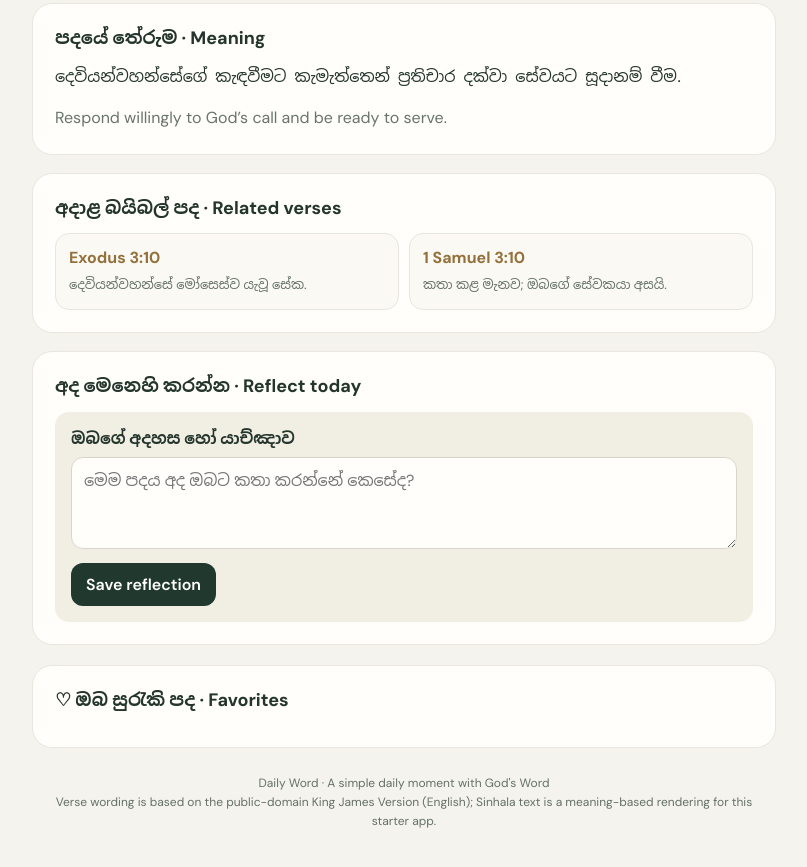
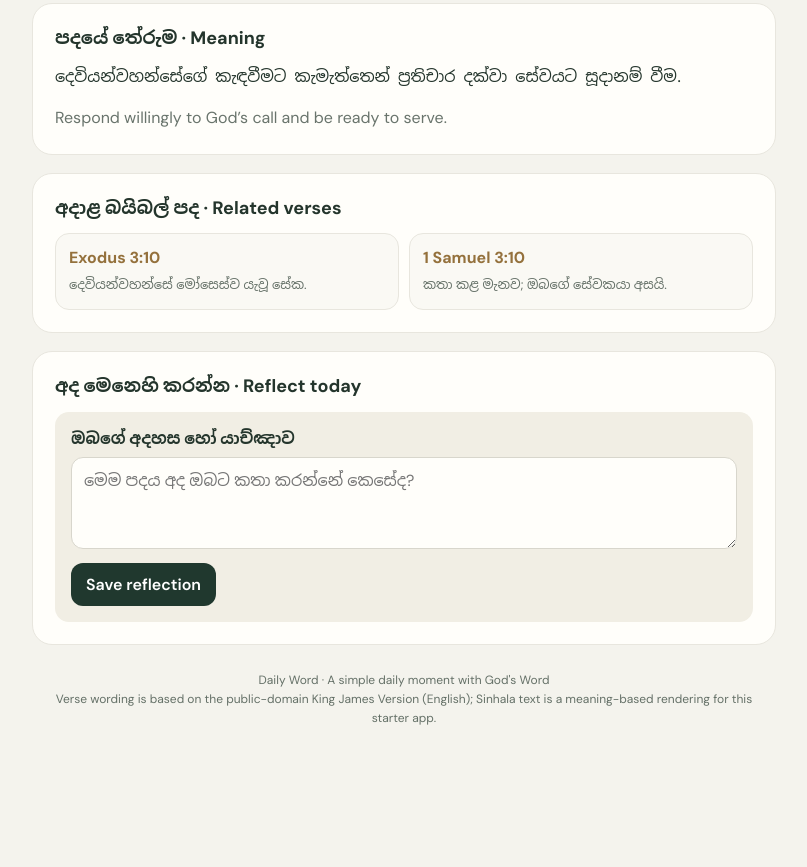
Before and after one commit to amithdombawala/daily-word-bible, a plain HTML site: page index.html in a window 1280 px wide. Shown: the part 1095-1962 px from the top of the page, without its empty margins (236-1043 px from the left). After the commit the page ends 1871 px from the top, so only its background shows below. Drawn offline with Linux system fonts and the light colour scheme.

Commit message:
Update index.html

```diff
--- a/index.html
+++ b/index.html
@@ -101,10 +101,6 @@
       <h2>අද මෙනෙහි කරන්න · Reflect today</h2>
       <div class="reflection"><label for="reflection">ඔබගේ අදහස හෝ යාච්ඤාව</label><textarea id="reflection" placeholder="මෙම පදය අද ඔබට කතා කරන්නේ කෙසේද?"></textarea><button id="saveReflection">Save reflection</button></div>
     </section>
-    <section class="section saved">
-      <h2>♡ ඔබ සුරැකි පද · Favorites</h2>
-      <div class="saved-list" id="favorites"></div>
-    </section>
     <footer>Daily Word · A simple daily moment with God's Word<br>Verse wording is based on the public-domain King James Version (English); Sinhala text is a meaning-based rendering for this starter app.</footer>
   </main>
   <div class="toast" id="toast"></div>
```
